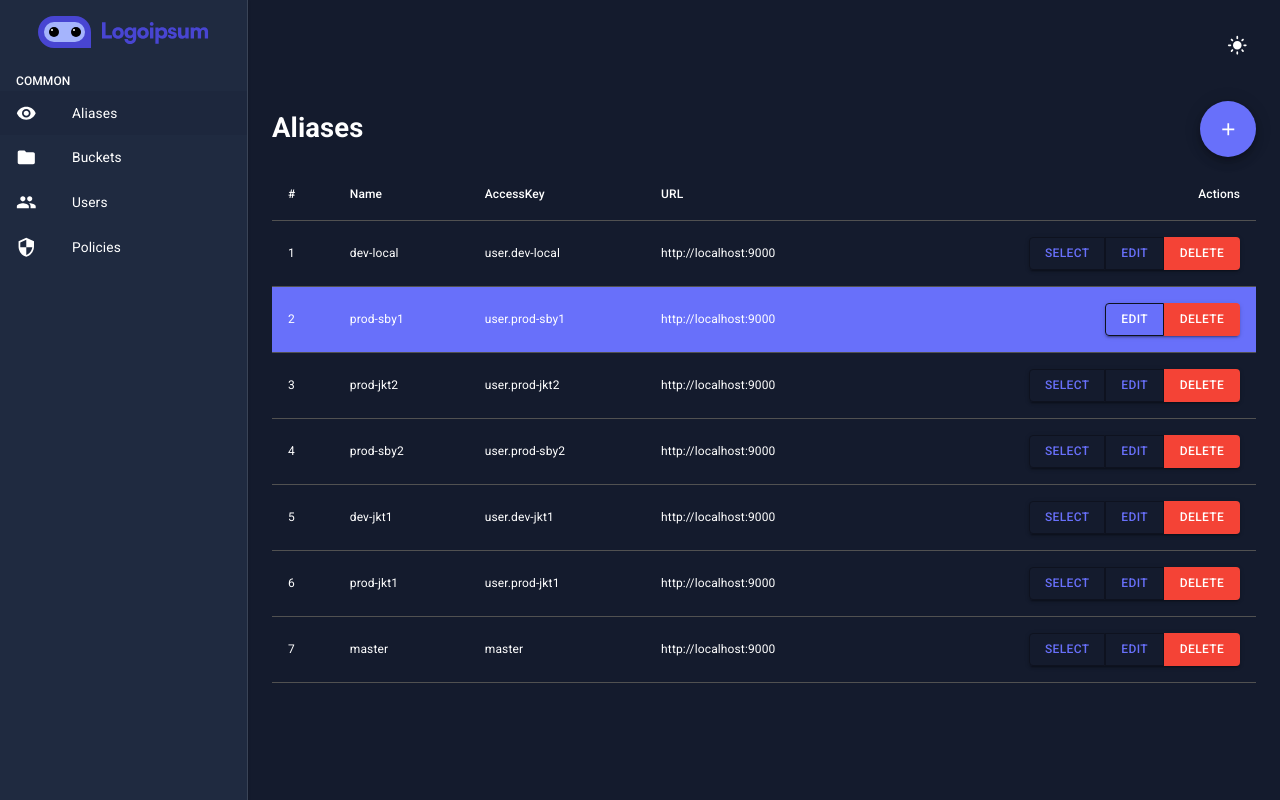
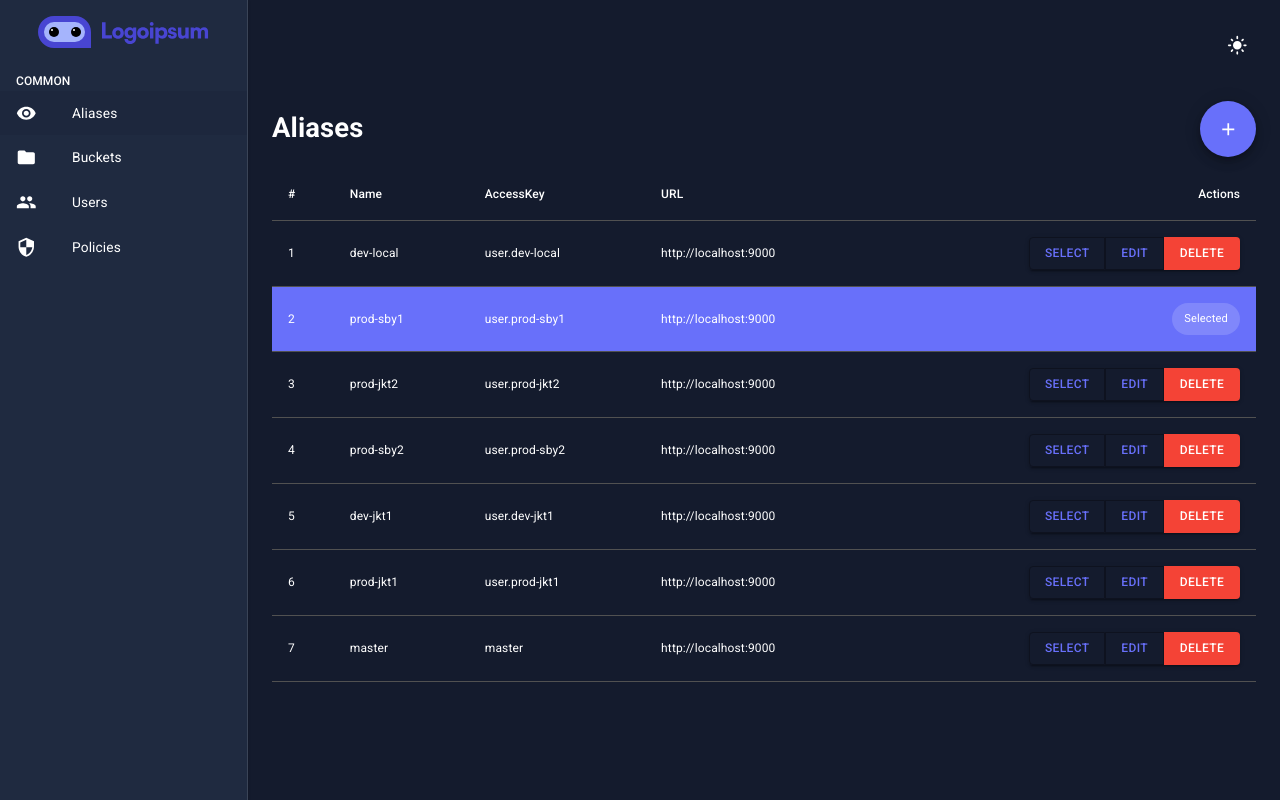
Before and after one commit to nafisrdn/minio-tools-webapp-fe, a React (Create React App) app: page /aliases in a window 1280 px wide. Built offline with nearby package versions, Linux system fonts and the light colour scheme.

Commit message:
update alias selected conditional ui

```diff
--- a/src/pages/aliases/index.jsx
+++ b/src/pages/aliases/index.jsx
@@ -3,6 +3,7 @@ import {
   Box,
   Button,
   ButtonGroup,
+  Chip,
   Fab,
   Table,
   TableBody,
@@ -85,19 +86,20 @@ function AliasesPage() {
                 <TableCell>{alias.accessKey}</TableCell>
                 <TableCell>{alias.url}</TableCell>
                 <TableCell align="right">
+                  {alias.selected ? (
+                    <Chip
+                      label="Selected"
+                      sx={{
+                        color: theme.palette.common.white
+                      }}
+                    />
+                  ) : (
                     <ButtonGroup variant="contained">
-                    {!alias.selected && (
                       <Button color="secondary" variant="outlined">
                         Select
                       </Button>
-                    )}
 
-                    <Button
-                      color={alias.selected ? 'primary' : 'secondary'}
-                      variant="outlined"
-                      sx={{
-                        color: alias.selected ? theme.palette.common.white : null
-                      }}>
+                      <Button color="secondary" variant="outlined">
                         Edit
                       </Button>
                       <Button
@@ -109,6 +111,7 @@ function AliasesPage() {
                         Delete
                       </Button>
                     </ButtonGroup>
+                  )}
                 </TableCell>
               </TableRow>
             ))}
```
Lines whose indentation alone changed are shown as unchanged.
